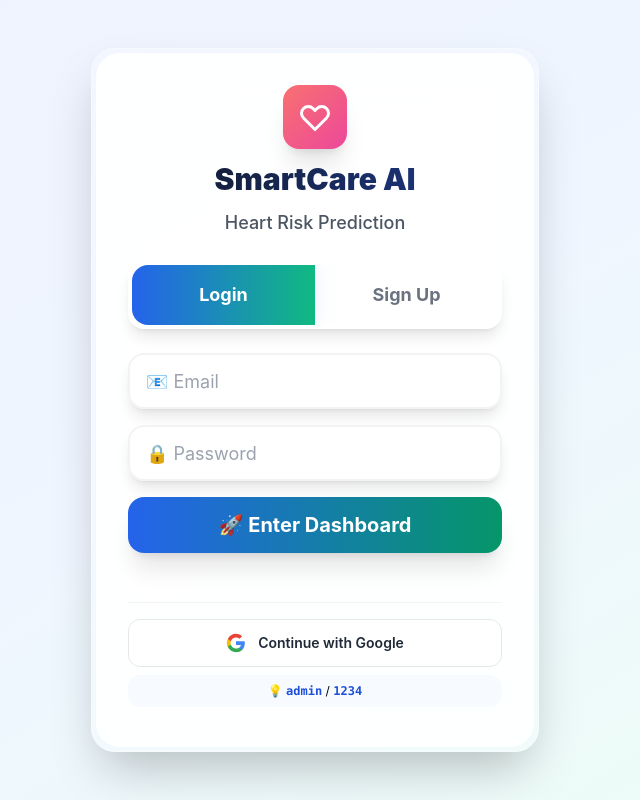
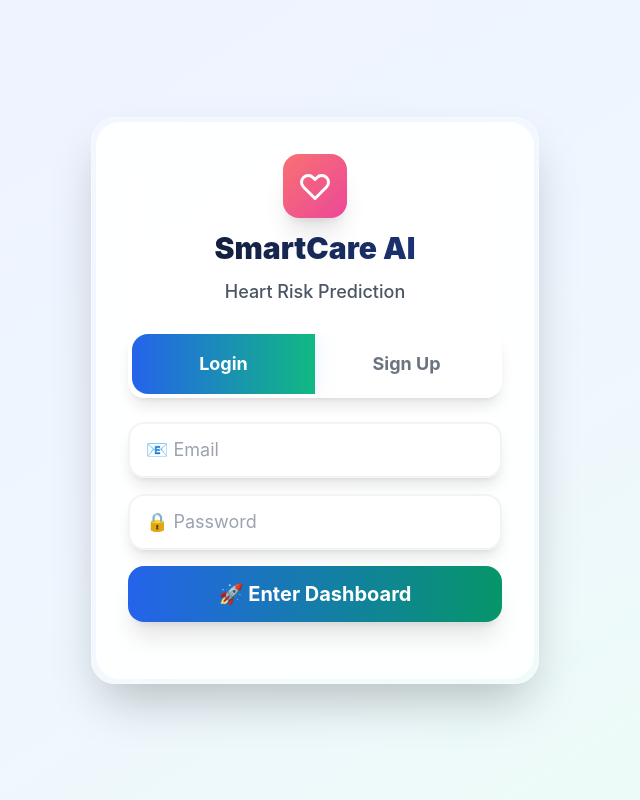
Before and after one commit to Deepu8405/SmartCare-AI---Cardiovascular-Risk-Intelligence, a Flask app: page /login in a window 1280 px wide. Shown: the whole page, without its empty margins (325-965 px from the left). Run offline with Flask 3, Linux system fonts and the light colour scheme; parts of the project's set-up code (start-up, migrations or seed data) failed here and were passed over; some libraries are stand-ins or nearby versions.

Commit message:
Removed google sign in

```diff
--- a/templates/login.html
+++ b/templates/login.html
@@ -110,37 +110,6 @@
 
         <!-- RESPONSE -->
         <div id="auth-response" class="min-h-[1px]"></div>
-
-        <!-- FOOTER -->
-        <div class="space-y-2 pt-4 border-t border-gray-200/50 pb-2">
-          <!-- FIXED GOOGLE BUTTON - ICON VISIBLE -->
-          <button onclick="alert('Google OAuth - Production')"
-            class="w-full h-12 flex items-center justify-center gap-3 bg-white border rounded-xl text-sm font-semibold text-gray-800 hover:shadow-md transition-all backdrop-blur-sm">
-
-            <!-- ✅ COMPLETE GOOGLE SVG - VISIBLE -->
-            <svg class="w-5 h-5 flex-shrink-0" viewBox="0 0 24 24" xmlns="http://www.w3.org/2000/svg">
-              <!-- Blue -->
-              <path fill="#4285F4"
-                d="M22.56 12.25c0-.78-.07-1.53-.2-2.25H12v4.26h5.92c-.26 1.37-1.04 2.53-2.21 3.31v2.77h3.57c2.08-1.92 3.28-4.74 3.28-8.09z" />
-              <!-- Green -->
-              <path fill="#34A853"
-                d="M12 23c2.97 0 5.46-.98 7.28-2.66l-3.57-2.77c-.98.66-2.23 1.06-3.71 1.06-2.86 0-5.29-1.93-6.16-4.53H2.18v2.84C3.99 20.53 7.7 23 12 23z" />
-              <!-- Yellow -->
-              <path fill="#FBBC05"
-                d="M5.84 14.09c-.22-.66-.35-1.36-.35-2.09s.13-1.43.35-2.09V7.07H2.18C1.43 8.55 1 10.22 1 12s.43 3.45 1.18 4.83l2.66-2.74z" />
-              <!-- Red -->
-              <path fill="#EA4335"
-                d="M12 5.38c1.62 0 3.06.56 4.21 1.64l3.15-3.15C17.45 2.09 14.97 1 12 1 7.7 1 3.99 3.47 2.18 7.07l3.66 2.72c.87-2.6 3.3-4.53 6.16-4.53z" />
-            </svg>
-
-            <span>Continue with Google</span>
-          </button>
-
-          <div class="text-center text-xs p-2 bg-blue-50/50 rounded-xl">
-            💡 <code class="font-bold text-blue-700">admin</code> / <code class="font-bold text-blue-700">1234</code>
-          </div>
-        </div>
-      </div>
     </div>
   </div>
 
```
